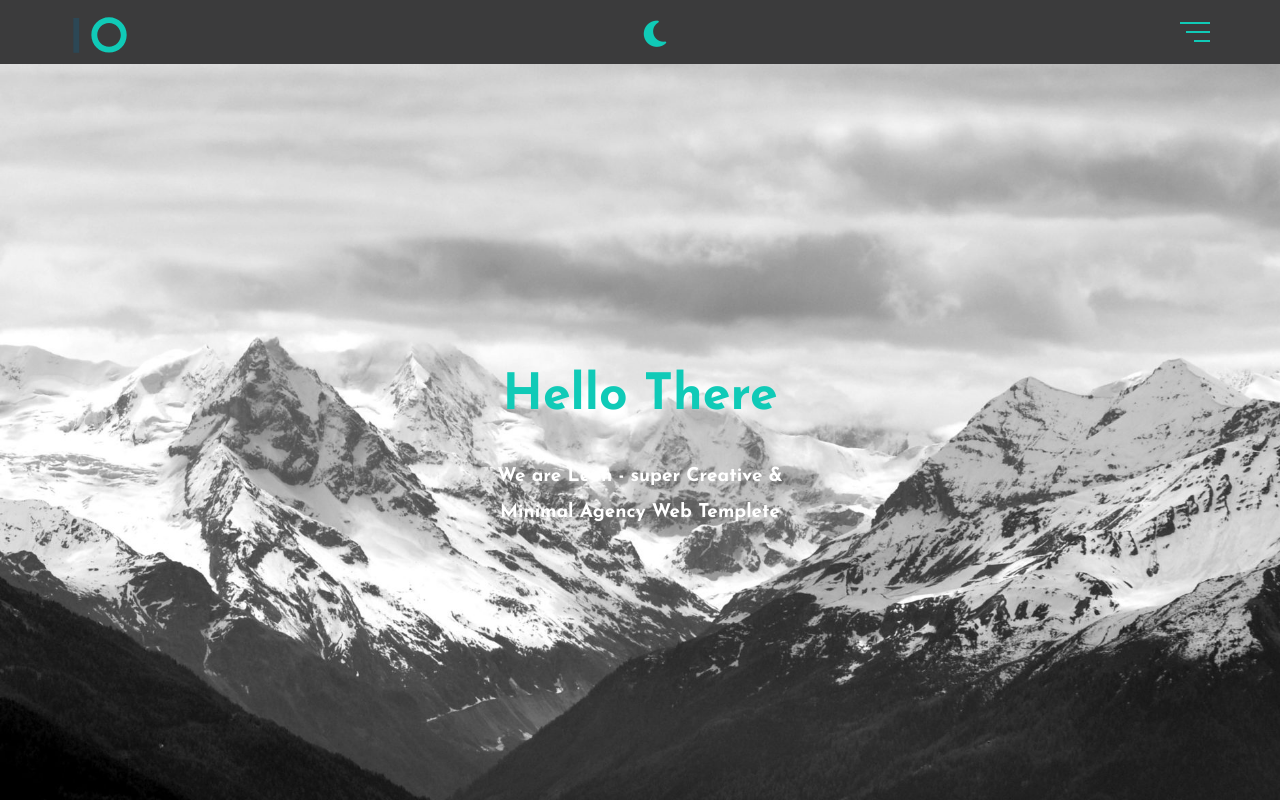
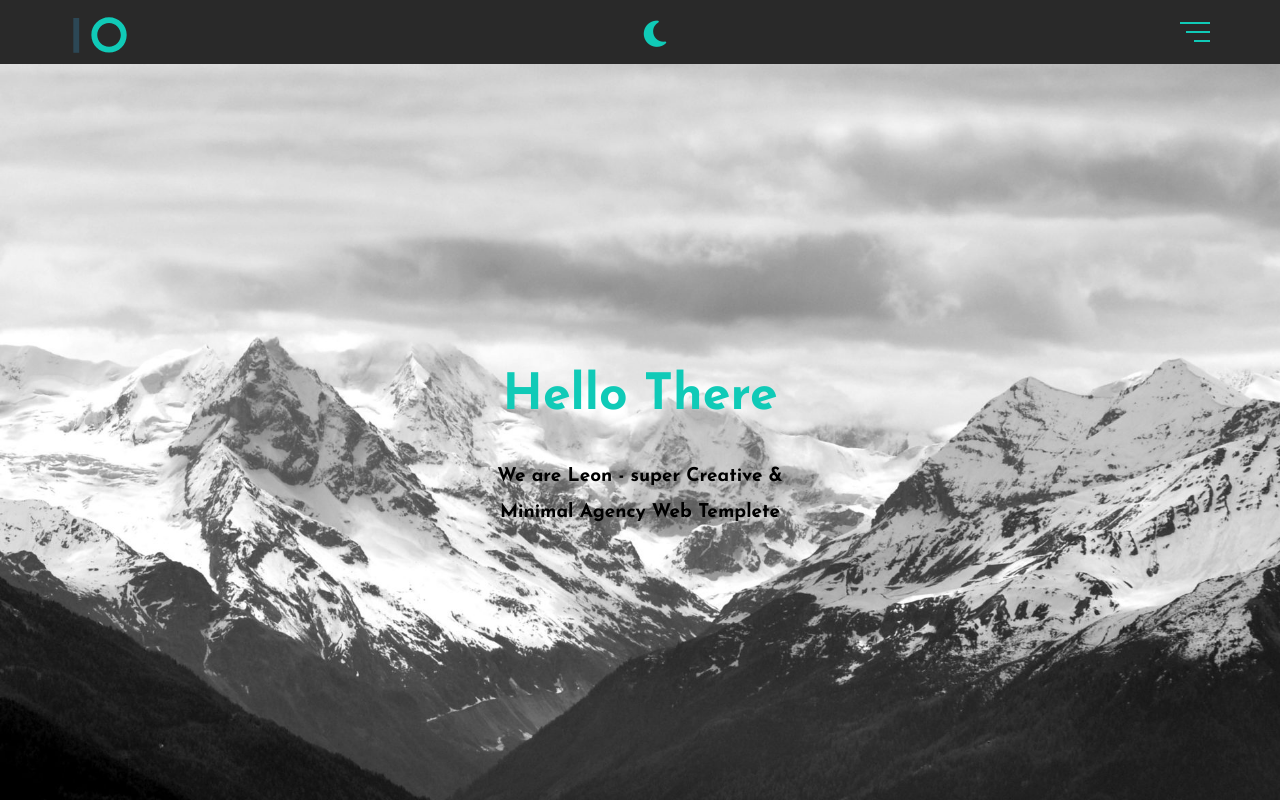
Before and after one commit to Ta-Sabir/Templete-1, a plain HTML site: page index.html in a window 1280 px wide. Both pictures are taken after a click on the icon 655 px from the left and 33 px from the top of the page. Shown: the top 800 px of the page. Drawn offline with Linux system fonts and the light colour scheme; files that its build step writes are made by us from their sources.

Commit message:
Update leon.css

```diff
--- a/css/leon.css
+++ b/css/leon.css
@@ -118,7 +118,10 @@ body{
     color:#2880ae ;
 }
 .dark .header{
-    background-color: #3b3b3c;
+    background-color: #292929;
+}
+.dark .landing .intro-text p{
+    color: black;
 }
 .dark .header .links .icon span{
     background-color: var(--main-color);
```
